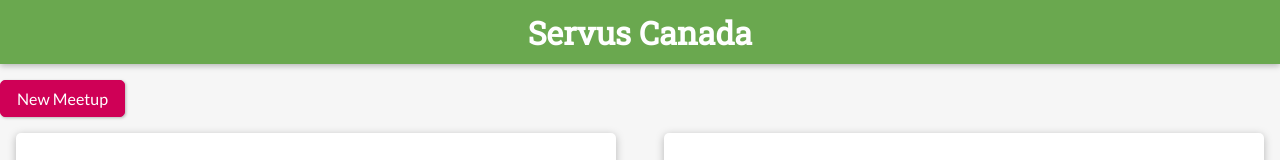
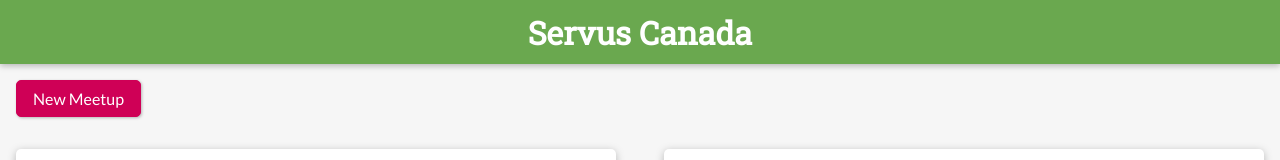
Before and after one commit to W3AI/max-reactive-meetups, a Svelte app: page / in a window 1280 px wide. Shown: the top 160 px of the page. Built offline with nearby package versions, Linux system fonts and the light colour scheme.

Commit message:
style for positioning the New Meetup button

```diff
--- a/src/App.svelte
+++ b/src/App.svelte
@@ -62,12 +62,18 @@
   main {
     margin-top: 5rem;
   }
+
+  .meetup-controls {
+      margin: 1rem;
+  }
 </style>
 
 <Header />
 
 <main>
+<div class="meetup-controls">
   <Button caption="New Meetup" on:click={() => (editMode = 'add')} />
+</div>
   {#if editMode === 'add'}
     <EditMeetup />
   {/if}
```
